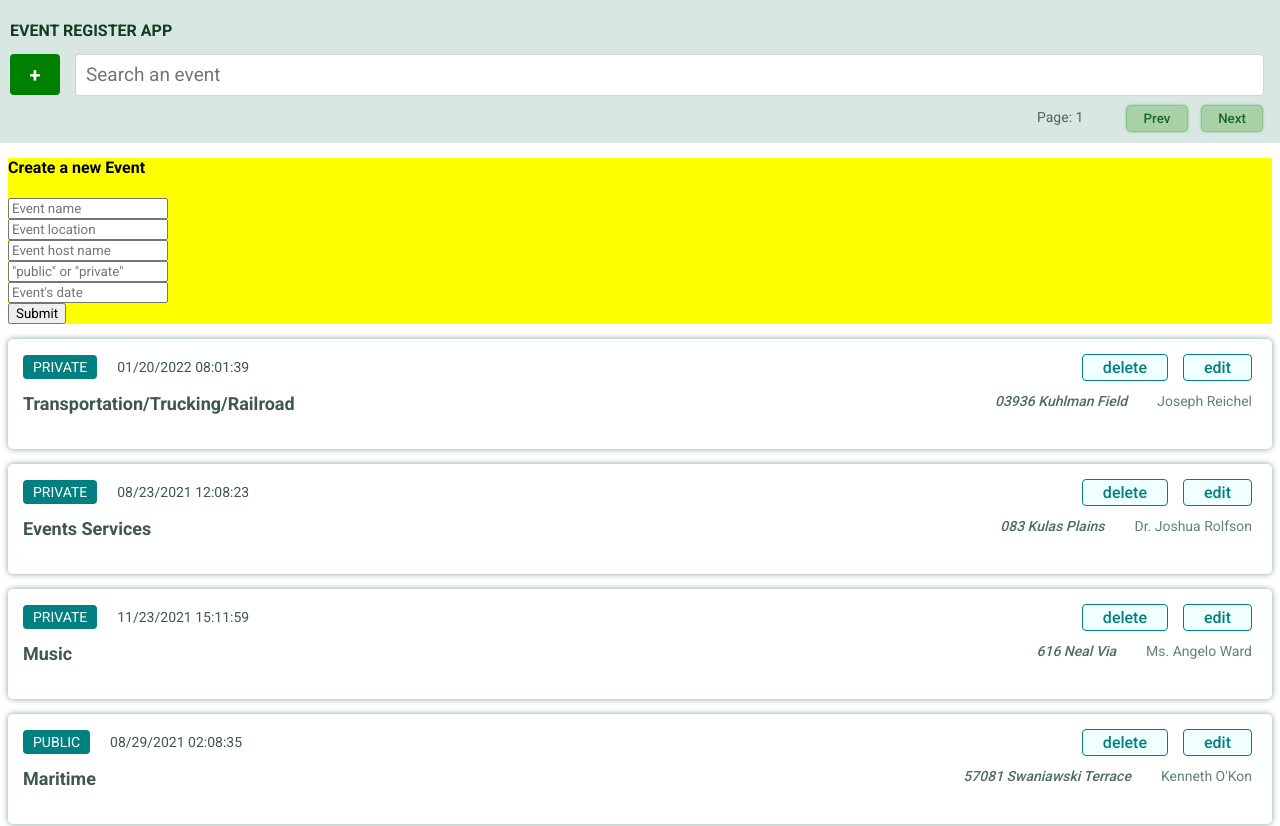
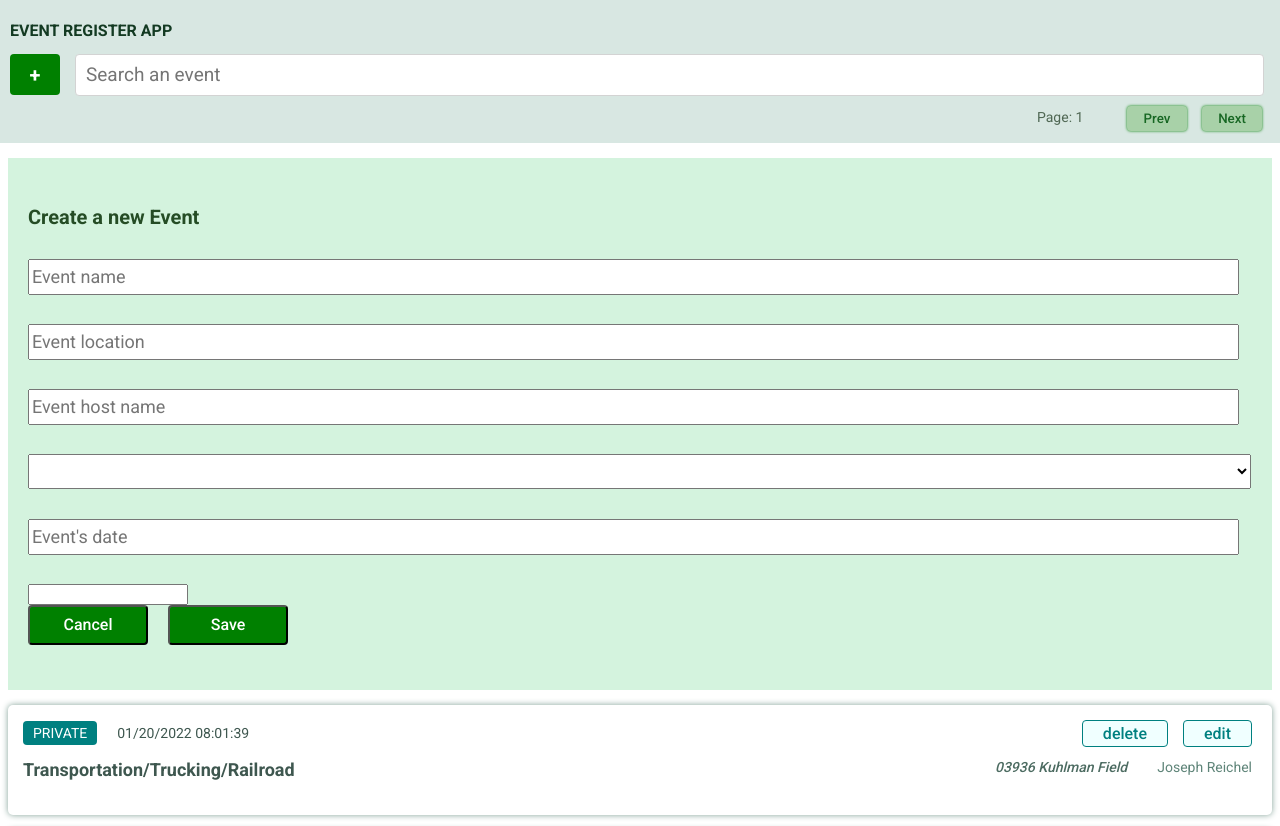
Before and after one commit to ronniebm/react-js-events-list-app-with-crud, a React (Create React App) app: page / in a window 1280 px wide. Shown: the top 826 px of the page. Built offline with nearby package versions, Linux system fonts and the light colour scheme; data requests are answered from the project's data file.

Commit message:
checkpoint before implementing DatePicker from 'react-datepicker'

```diff
--- a/package.json
+++ b/package.json
@@ -9,6 +9,7 @@
     "axios": "^0.21.1",
     "formik": "^2.2.6",
     "react": "^17.0.2",
+    "react-datepicker": "^3.8.0",
     "react-dom": "^17.0.2",
     "react-router-dom": "^5.2.0",
     "react-scripts": "4.0.3",
--- a/src/components/InsertDataFormik.js
+++ b/src/components/InsertDataFormik.js
@@ -1,5 +1,7 @@
 import React from 'react';
 import { Formik, Form, Field } from 'formik';
+import DatePicker from "react-datepicker";
+import "react-datepicker/dist/react-datepicker.css";
 import '../styles/InsertDataFormik.css';
 
 const ErrorDiv = ({error}) => {
@@ -7,6 +9,12 @@ const ErrorDiv = ({error}) => {
     <p className="insert-data-formik__error">{error}</p>
   )
 }
+
+const dropDownOptions = [
+  { key: 'Select an option', value: ''},
+  { key: 'Option 1', value: 'public'},
+  { key: 'Option 2', value: 'private'}
+]
 
 export const InsertDataFormik = () => (
 
@@ -34,8 +42,9 @@ export const InsertDataFormik = () => (
           errors.hostName = 'A host name is required';
         }
         if (!values.eventType) {
-          errors.eventType = 'Expected "public" or "private"';
+          errors.eventType = 'Please choose an option';
         }
+        console.log(values.eventType);
         if (!values.date) {
           errors.date = 'A date is required';
         }
@@ -61,26 +70,43 @@ export const InsertDataFormik = () => (
       }) => (
 
         <Form>
-          <div>
+          <div className="insert-data-formik__field-div">
             <Field type="text" name="event" placeholder="Event name" className="insert-data-formik__field"/>
             {(errors.event && touched.event && errors.event) ? <ErrorDiv error={errors.event}/>: null}
           </div>
 
-          <div><Field type="text" name="location" placeholder="Event location"/></div>
-          {(errors.location && touched.location && errors.location) ? <ErrorDiv error={errors.location}/>: null}
+          <div className="insert-data-formik__field-div">
+            <Field type="text" name="location" placeholder="Event location" className="insert-data-formik__field"/>
+            {(errors.location && touched.location && errors.location) ? <ErrorDiv error={errors.location}/>: null}
+          </div>
 
-          <div><Field type="text" name="hostName" placeholder="Event host name"/></div>
-          {(errors.hostName && touched.hostName && errors.hostName) ? <ErrorDiv error={errors.hostName}/>: null}
+          <div className="insert-data-formik__field-div">
+            <Field type="text" name="hostName" placeholder="Event host name" className="insert-data-formik__field"/>
+            {(errors.hostName && touched.hostName && errors.hostName) ? <ErrorDiv error={errors.hostName}/>: null}
+          </div>
 
-          <div><Field type="text" name="eventType" placeholder='"public" or "private"'/></div>
-          {(errors.eventType && touched.eventType && errors.eventType) ? <ErrorDiv error={errors.eventType}/>: null}
+          <div className="insert-data-formik__field-div">
+            <Field as="select" name="eventType" className="insert-data-formik__select" options={dropDownOptions}>
+              <option value=""></option>
+              <option value="public">public</option>
+              <option value="private">private</option>
+            </Field>
+            {(errors.eventType && touched.eventType && errors.eventType) ? <ErrorDiv error={errors.eventType}/>: null}
+          </div>
 
-          <div><Field type="text" name="date" placeholder="Event's date"/></div>
-          {(errors.date && touched.date && errors.date) ? <ErrorDiv error={errors.date}/>: null}
+          <div className="insert-data-formik__field-div">
+            <Field type="text" name="date" placeholder="Event's date" className="insert-data-formik__field"/>
+            {(errors.date && touched.date && errors.date) ? <ErrorDiv error={errors.date}/>: null}
+          </div>
 
-          <div>
-            <button type="submit" disabled={isSubmitting}>
-              Submit
+          <DatePicker name="my-date" />
+
+          <div className="insert-data-formik__field-div">
+            <button type="submit" disabled={isSubmitting} className="insert-data-formik__button">
+              Cancel
+            </button>
+            <button type="cancel" disabled={isSubmitting} className="insert-data-formik__button">
+              Save
             </button>
           </div>
 
--- a/src/styles/InsertDataFormik.css
+++ b/src/styles/InsertDataFormik.css
@@ -1,9 +1,46 @@
 .insert-data-formik {
-  background-color: yellow;
+  background-color: #d4f3de;
+  padding: 20px;
+}
+
+.insert-data-formik__title {
+  margin-bottom: 30px;
+  font-size: 20px;
+  color: #254c25;
+}
+
+.insert-data-formik__field-div {
+  width: 90%;
+  height: 65px;
+}
+
+.insert-data-formik__field {
+  height: 30px;
+  width: calc(100vw - 77px);
+  font-size: 18px;
+}
+
+.insert-data-formik__select {
+  height: 35px;
+  width: calc(100vw - 57px);
+  font-size: 18px;
 }
 
 .insert-data-formik__error {
-  background-color: tomato;
   position: relative;
-  top: -50px;
+  width: 250px;
+  top: -65px;
+  font-size: 10.3px;
+  color: red;
 }
+
+.insert-data-formik__button {
+  background-color: green;
+  width: 120px;
+  height: 40px;
+  color: white;
+  font-size: 16px;
+  font-weight: 500;
+  border-radius: 4px;
+  margin-right: 20px;
+}
--- a/src/styles/InsertDataFormik.scss
+++ b/src/styles/InsertDataFormik.scss
@@ -1,8 +1,40 @@
 .insert-data-formik {
-  background-color: yellow;
+  background-color: rgb(212, 243, 222);
+  padding: 20px;
+  &__title {
+    margin-bottom: 30px;
+    font-size: 20px;
+    color: rgb(37, 76, 37);
+  }
+  &__field-div {
+    width: 90%;
+    height: 65px;
+  }
+  &__field {
+    height: 30px;
+    width: calc(#{100vw} - 77px);
+    font-size: 18px;
+  }
+  &__select {
+    height: 35px;
+    width: calc(#{100vw} - 57px);
+    font-size: 18px;
+  }
   &__error {
-    background-color: tomato;
     position: relative;
-    top: -50px;
+    width: 250px;
+    top: -65px;
+    font-size: 10.3px;
+    color: red;
+  }
+  &__button {
+    background-color: green;
+    width: 120px;
+    height: 40px;
+    color: white;
+    font-size: 16px;
+    font-weight: 500;
+    border-radius: 4px;
+    margin-right: 20px;
   }
 }
```
Also changed, not shown: 1 other file (tests, documents, lock files or other folders).
